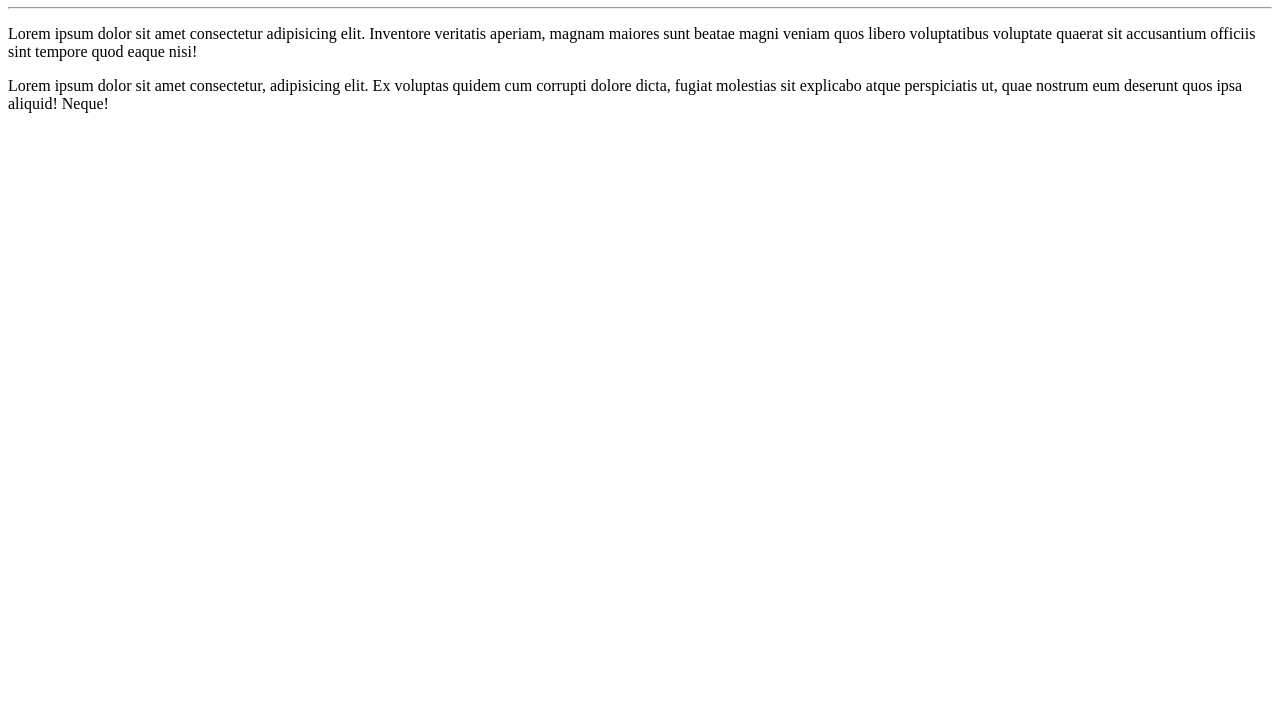
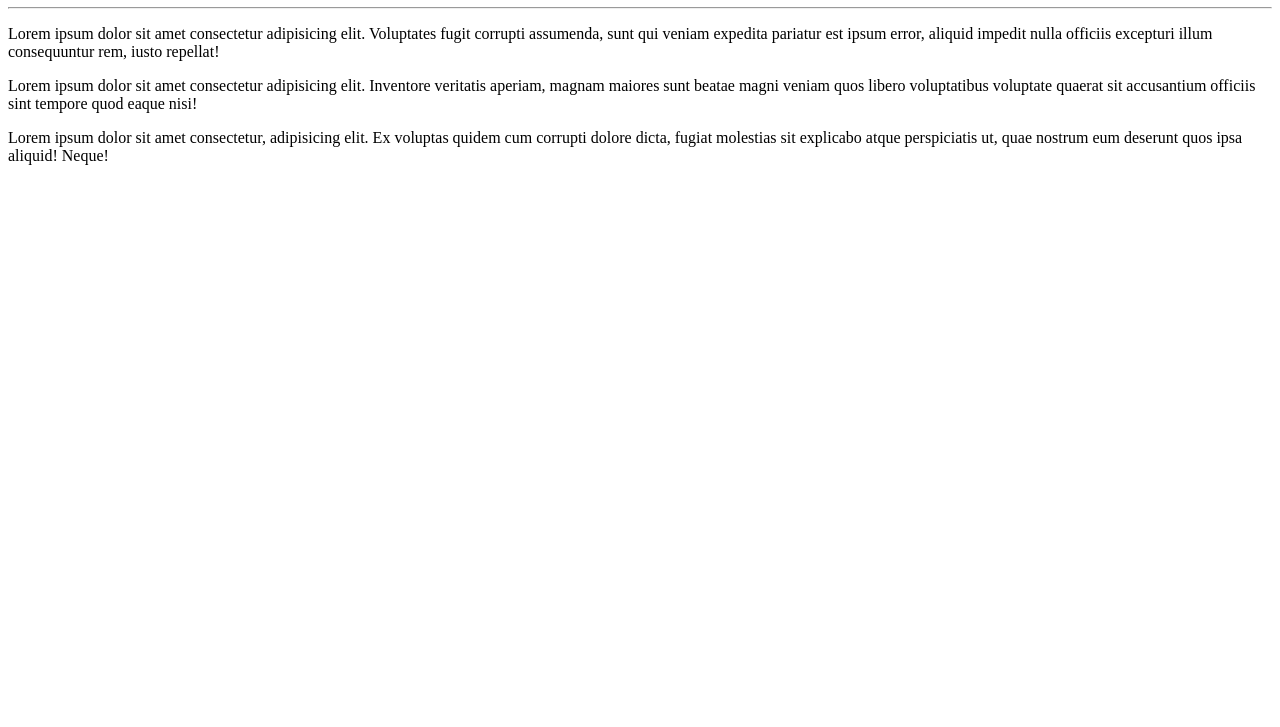
Before and after one commit to pdrpazz-bit/New-Project, a plain HTML site: page Site-exemplo/index.html in a window 1280 px wide. Shown: the part 73-800 px from the top of the page. Drawn offline with Linux system fonts and the light colour scheme.

Commit message:
inicio do conteúdo

```diff
--- a/Site-exemplo/index.html
+++ b/Site-exemplo/index.html
@@ -8,6 +8,7 @@
 <body>
     <h1>Olá, Mundo!</h1>
     <hr>
+    <p>Lorem ipsum dolor sit amet consectetur adipisicing elit. Voluptates fugit corrupti assumenda, sunt qui veniam expedita pariatur est ipsum error, aliquid impedit nulla officiis excepturi illum consequuntur rem, iusto repellat!</p>
     <p>Lorem ipsum dolor sit amet consectetur adipisicing elit. Inventore veritatis aperiam, magnam maiores sunt beatae magni veniam quos libero voluptatibus voluptate quaerat sit accusantium officiis sint tempore quod eaque nisi!</p>
     <p>Lorem ipsum dolor sit amet consectetur, adipisicing elit. Ex voluptas quidem cum corrupti dolore dicta, fugiat molestias sit explicabo atque perspiciatis ut, quae nostrum eum deserunt quos ipsa aliquid! Neque!</p>
 </body>
```
